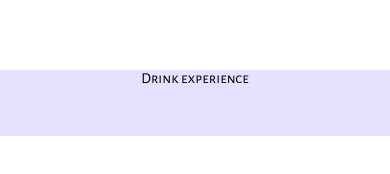
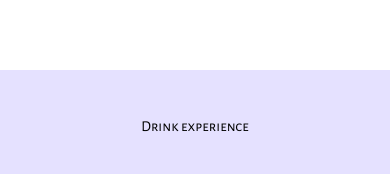
Before and after one commit to kehkelly/tcc-2, a React (Vite) app: page / in a window 390 px wide. Shown: the part 1496-1670 px from the top of the page. Before the commit the page ends 1632 px from the top, so only its background shows below. Built offline with nearby package versions, Linux system fonts and the light colour scheme.

Commit message:
alteração no footer do mobile

```diff
--- a/src/styles/global.js
+++ b/src/styles/global.js
@@ -87,7 +87,7 @@ export const GlobalStyle = createGlobalStyle`
             font-size: 0.9375rem;
             font-family: "Alegreya Sans SC", sans-serif;
             font-weight: 400;
-            padding-bottom: 3rem;
+            padding-block: 3rem;
         }
 
     }
```
